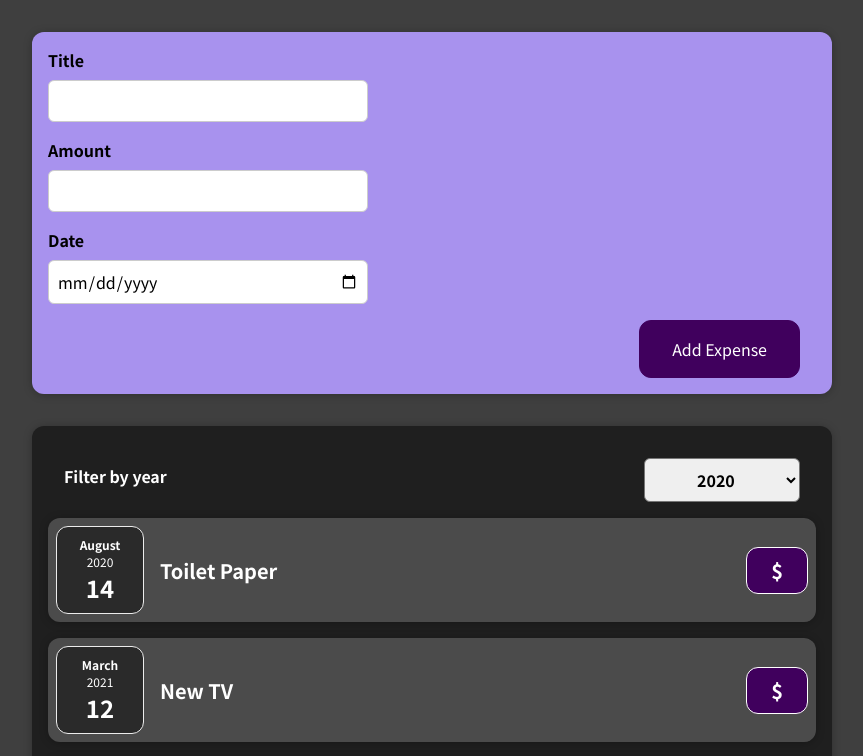
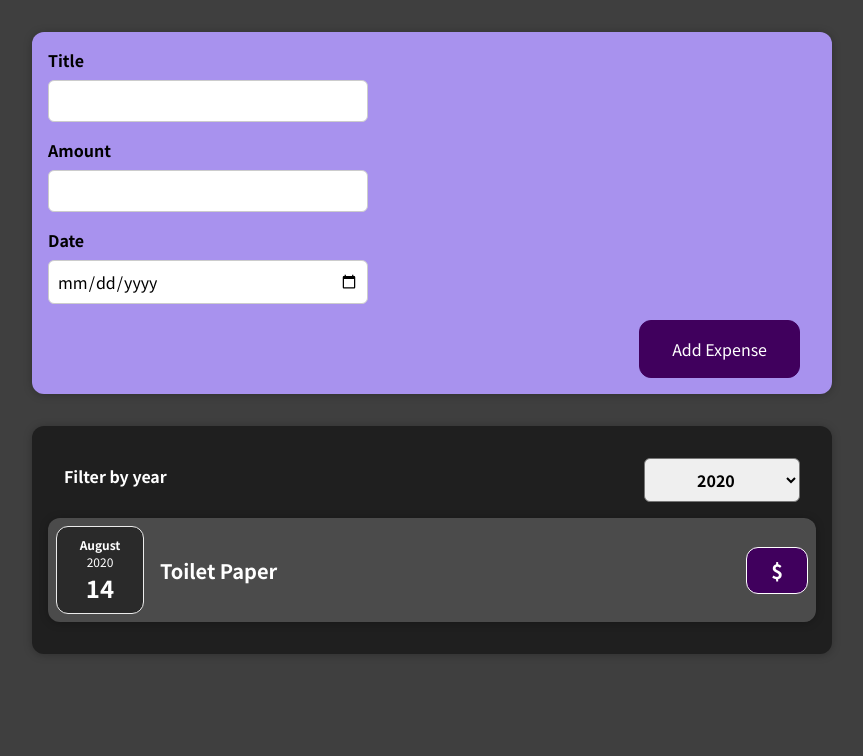
Before and after one commit to Jwatts82/01-starting-setup, a React (Create React App) app: page / in a window 1280 px wide. Shown: the top 756 px of the page, without its empty margins (208-1071 px from the left). Built offline with nearby package versions, Linux system fonts and the light colour scheme.

Commit message:
add conditional to filter

```diff
--- a/src/components/Expenses/Expenses.js
+++ b/src/components/Expenses/Expenses.js
@@ -12,20 +12,31 @@
     setFilteredYear(selectedYear);
   };
 
+  const filteredExpenses = props.items.filter(expense => {
+    return expense.date.getFullYear().toString() === filteredYear
+  })
+
+  let expensesContent = <p>No expenses found.</p>
+
+  if (filteredExpenses.length > 0) {
+    expensesContent =
+    filteredExpenses.map((expense) => (
+          <ExpenseItem
+            key={expense.id}
+            title={expense.title}
+            amount={expense.amoutn}
+            date={expense.date}
+          />
+    ))
+  }
+
   return (
     <Card className='expenses'>
       <ExpenseFilter
         selected={filteredYear}
         onChangeFilter={filterChangeHandler}
       />
-      {props.items.map((expense) => (
-        <ExpenseItem
-          key={expense.id}
-          title={expense.title}
-          amount={expense.amoutn}
-          date={expense.date}
-        />
-      ))}
+    {expensesContent}
     </Card>
   );
 }
```
Also changed, not shown: 1 other file (tests, documents, lock files or other folders).
